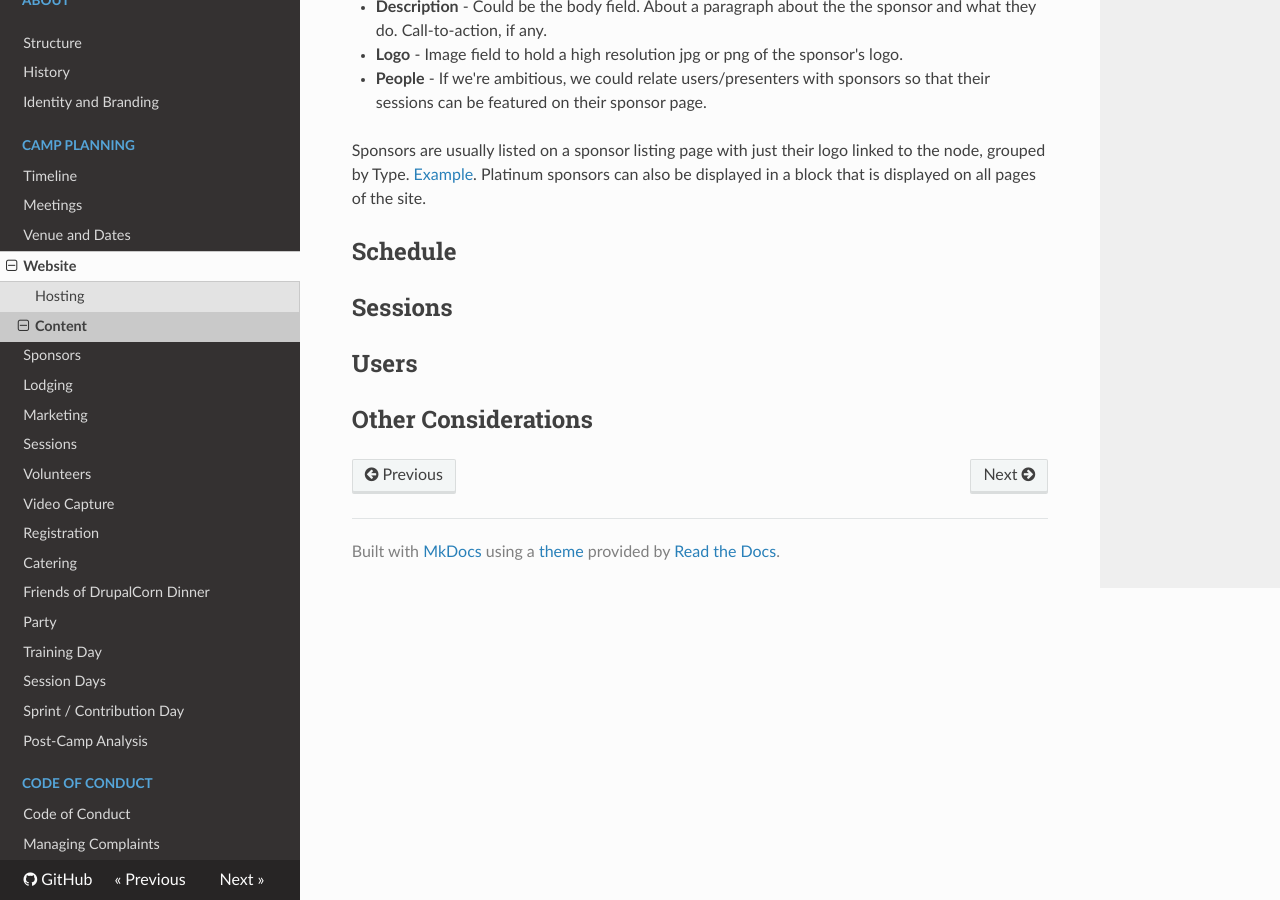
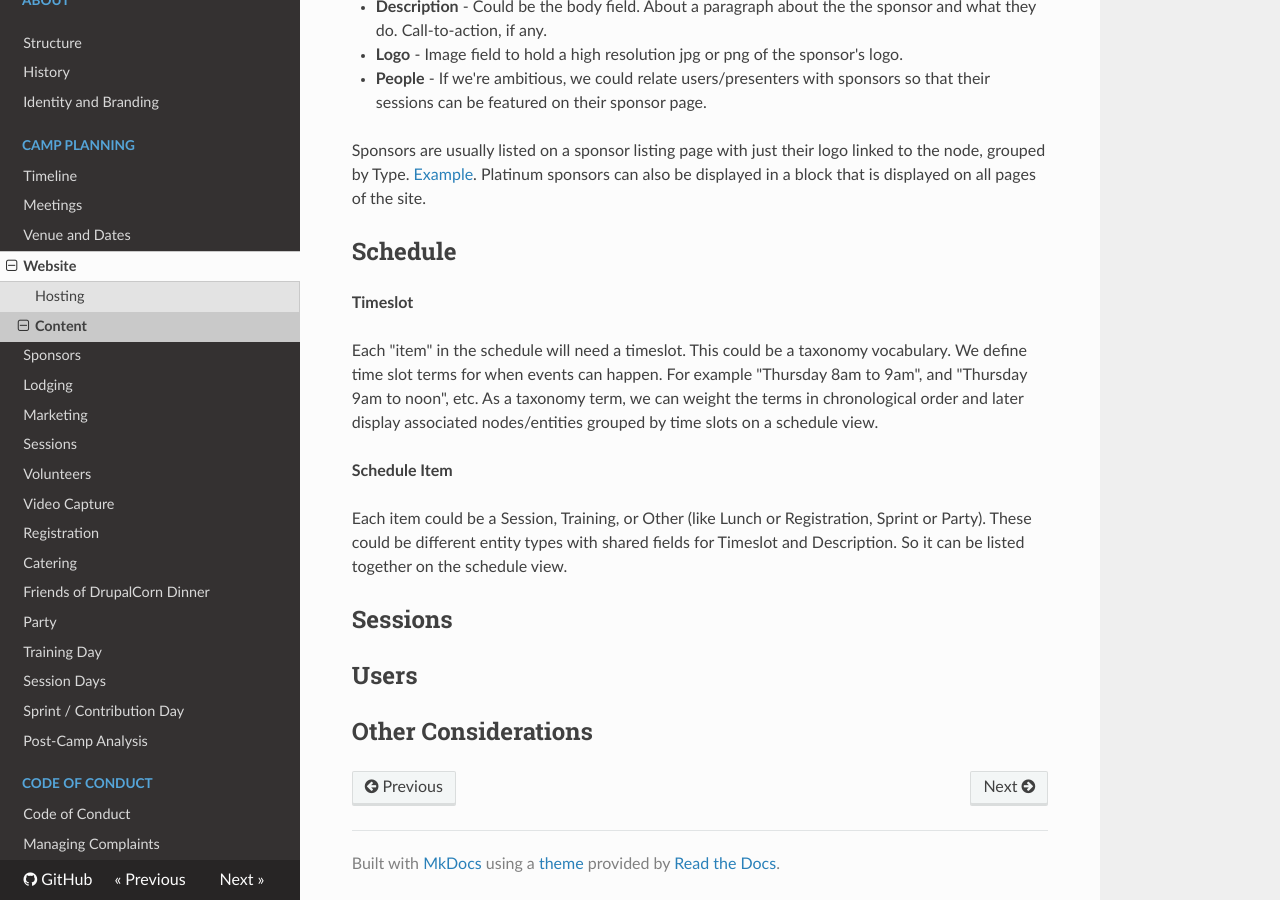
Before and after one commit to drupalcorn/guide, an MkDocs documentation site: the page built from docs/camp-planning/website_content.md, in a window 1280 px wide and 900 px high, scrolled down 1296 px. Built offline with MkDocs 1.6.1, drawn with Linux system fonts in a browser that asks for light colours; nearby versions of some CDN libraries.

Commit message:
Adding Schedule section to website content

```diff
--- a/docs/camp-planning/website_content.md
+++ b/docs/camp-planning/website_content.md
@@ -1,3 +1,4 @@
+
 ## Overview
 The website is the primary source of information about the camp. All other mentions of the camp on other websites, social media, emails, stickers, and other marketing materials will reference the camp website for the canonical source of information about DrupalCorn.
 
@@ -31,6 +32,14 @@ A content type for sponsors so that we can display our sponsorships across the s
 Sponsors are usually listed on a sponsor listing page with just their logo linked to the node, grouped by Type. [Example](http://2018.drupalcorn.org/sponsors/index.html). Platinum sponsors can also be displayed in a block that is displayed on all pages of the site.
 
 ## Schedule
+**Timeslot**
+
+Each "item" in the schedule will need a timeslot. This could be a taxonomy vocabulary. We define time slot terms for when events can happen. For example "Thursday 8am to 9am", and "Thursday 9am to noon", etc. As a taxonomy term, we can weight the terms in chronological order and later display associated nodes/entities grouped by time slots on a schedule view.
+
+**Schedule Item**
+
+Each item could be a Session, Training, or Other  (like Lunch or Registration, Sprint or Party). These could be different entity types with shared fields for Timeslot and Description. So it can be listed together on the schedule view.
+
 ## Sessions
 ## Users
 ## Other Considerations
```
